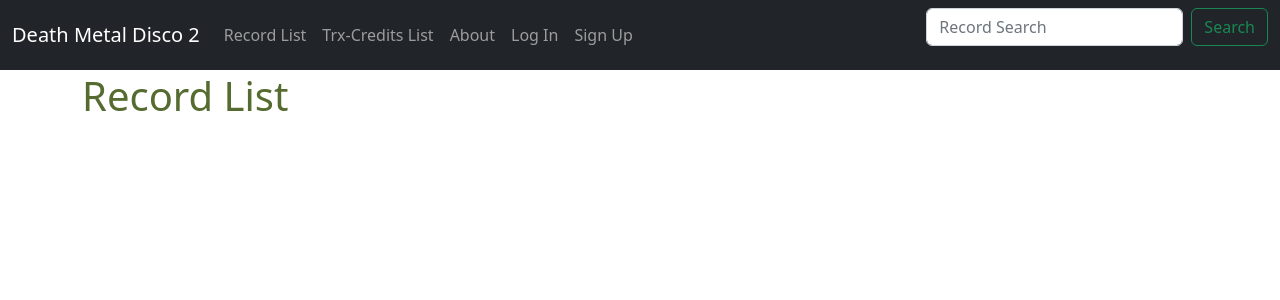
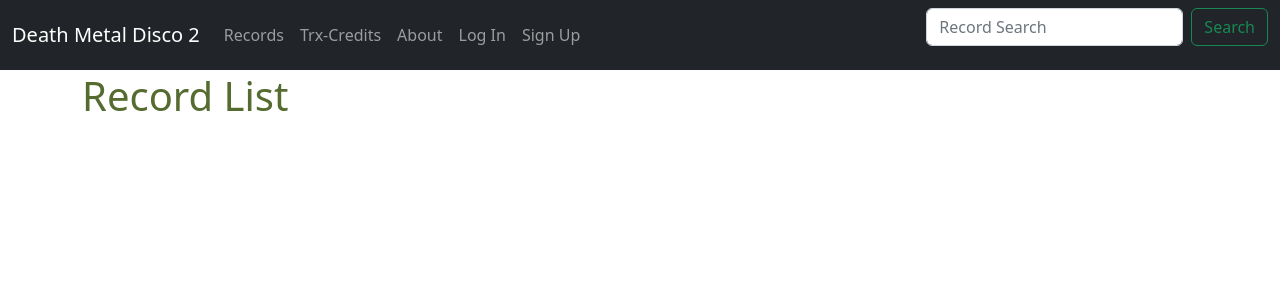
Before and after one commit to rbuerki/death-metal-disco-2, a Django app: page /discobase/record_list/ in a window 1280 px wide. Shown: the top 300 px of the page. Run offline with Django 4.2, Linux system fonts and the light colour scheme; data that the repository does not hold is empty; parts of the project's set-up code (start-up, migrations or seed data) failed here and were passed over.

Commit message:
Minor bugfixes

```diff
--- a/app/discobase/models.py
+++ b/app/discobase/models.py
@@ -116,7 +116,7 @@
         return f"{self.artists_str} - {self.title} ({str(self.year)})"
 
     def get_absolute_url(self):
-        return reverse("book_detail", args=[str(self.pk)])
+        return reverse("discobase:record_detail", args=[str(self.pk)])
 
     @property
     def artists_str(self):
--- a/app/discobase/templates/discobase/record_list.html
+++ b/app/discobase/templates/discobase/record_list.html
@@ -6,7 +6,7 @@
 <h1>Record List</h1>
 {% for record in record_list %}
     <div>
-        <h4><a href="{{ recrod.get_absolute_url }}">{{ record.title }}</a></h4>
+        <h4><a href="{{ record.get_absolute_url }}">{{ record.title }}</a></h4>
         <p>{{record.artists_str}} - {{record.year}} - {{record.purchase_date}}</p>
     </div>
 {% endfor %}
--- a/app/templates/_base.html
+++ b/app/templates/_base.html
@@ -26,10 +26,10 @@
             <div class="collapse navbar-collapse" id="navbarCollapse">
                 <ul class="navbar-nav me-auto mb-2 mb-md-0">
                     <li class="nav-item">
-                        <a class="nav-link" href="{% url 'discobase:record_list' %}">Record List</a>
+                        <a class="nav-link" href="{% url 'discobase:record_list' %}">Records</a>
                     </li>
                     <li class="nav-item">
-                        <a class="nav-link" href="{% url 'discobase:trxcredit_list' %}">Trx-Credits List</a>
+                        <a class="nav-link" href="{% url 'discobase:trxcredit_list' %}">Trx-Credits</a>
                     </li>
                     <li class="nav-item">
                         <a class="nav-link" href="{% url 'about' %}">About</a>
```
